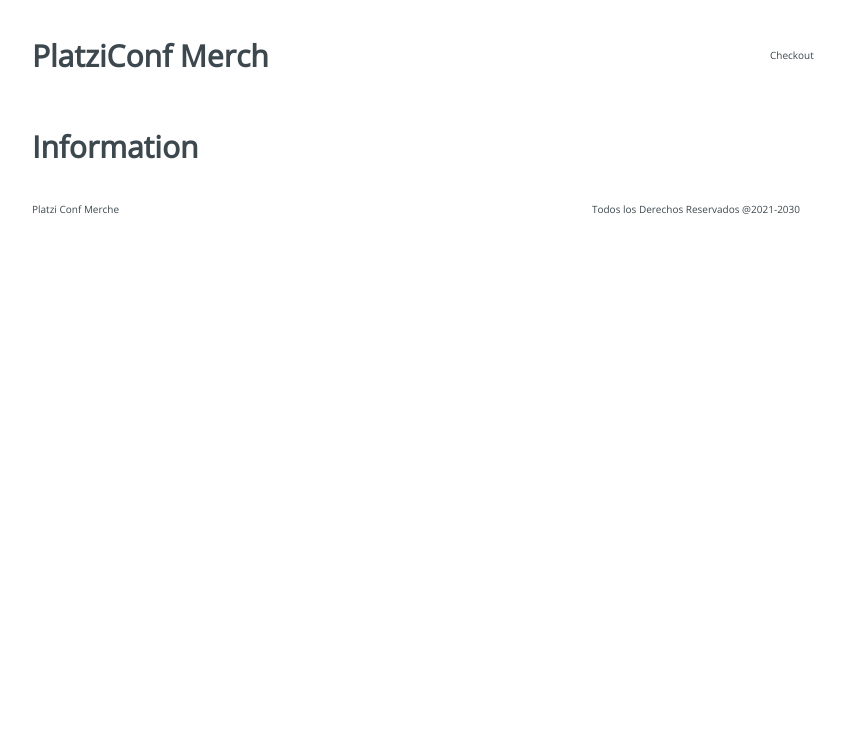
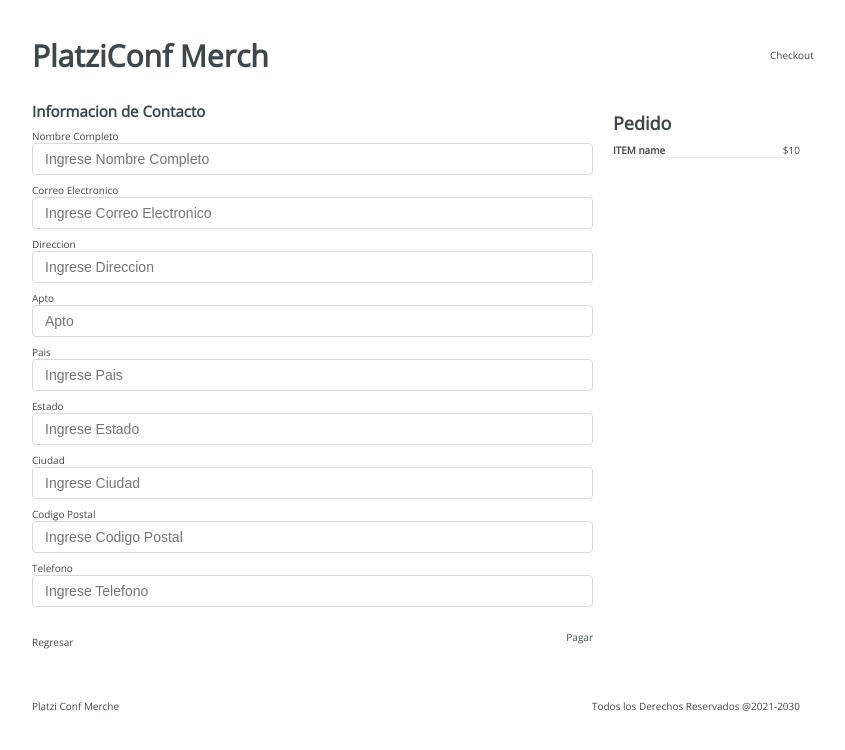
Before and after one commit to hahs-92/Platzi-conf-react, a React app: page /checkout/information in a window 1280 px wide. Shown: the top 750 px of the page, without its empty margins (224-1069 px from the left). Built offline with nearby package versions, Linux system fonts and the light colour scheme.

Commit message:
MMaquetación y estilos de la información del usuario

```diff
--- a/src/containers/Information.jsx
+++ b/src/containers/Information.jsx
@@ -4,8 +4,64 @@ import '../style/containers/Information.scss'
 
 const Information = () => {
     return(
-        <h1>Information</h1>
+        <section className="Information">
+
+            <article className="Information-content">
+                <section className="Information-head">
+                    <h2>Informacion de Contacto</h2>
+                </section>
+                <section className="Information-form">
+                    <form action="">
+                        <label htmlFor="name"> Nombre Completo
+                            <input type="text" placeholder='Ingrese Nombre Completo' name='name'/>
+                        </label>
+                        <label htmlFor="email"> Correo Electronico
+                            <input type="email" placeholder='Ingrese Correo Electronico' name='email'/>
+                        </label>
+                        <label htmlFor="address">Direccion
+                            <input type="text" placeholder='Ingrese Direccion' name='address'/>
+                        </label>
+                        <label htmlFor="apto">Apto
+                            <input type="text" placeholder='Apto' name='apto'/>
+                        </label>
+                        <label htmlFor="country">Pais
+                            <input type="text" placeholder='Ingrese Pais' name='country'/>
+                        </label>
+                        <label htmlFor="state">Estado
+                            <input type="text" placeholder='Ingrese Estado' name='state'/>
+                        </label>
+                        <label htmlFor="city">Ciudad
+                            <input type="text" placeholder='Ingrese Ciudad' name='city'/>
+                        </label>
+                        <label htmlFor="cp">Codigo Postal
+                            <input type="text" placeholder='Ingrese Codigo Postal' name='cp'/>
+                        </label>
+                        <label htmlFor="phone">Telefono
+                            <input type="text" placeholder='Ingrese Telefono' name='phone'/>
+                        </label>
+                    </form>
+                </section>
+                <section className="Information-buttons">
+                    <div className="Information-back">
+                        Regresar
+                    </div>
+                    <div className="Information-next">
+                        Pagar
+                    </div>
+                </section>
+            </article>
+            <aside className="Information-sidebar">
+                <h3>Pedido</h3>
+                <article className="Information-item">
+                    <div className="Information-element">
+                        <h4>ITEM name</h4>
+                        <span>$10</span>
+                    </div>
+                </article>
+            </aside>
+        </section>
     )
+
 }
 
 export default Information
```
Also changed, not shown: src/style/containers/Checkout.scss (indentation only).
